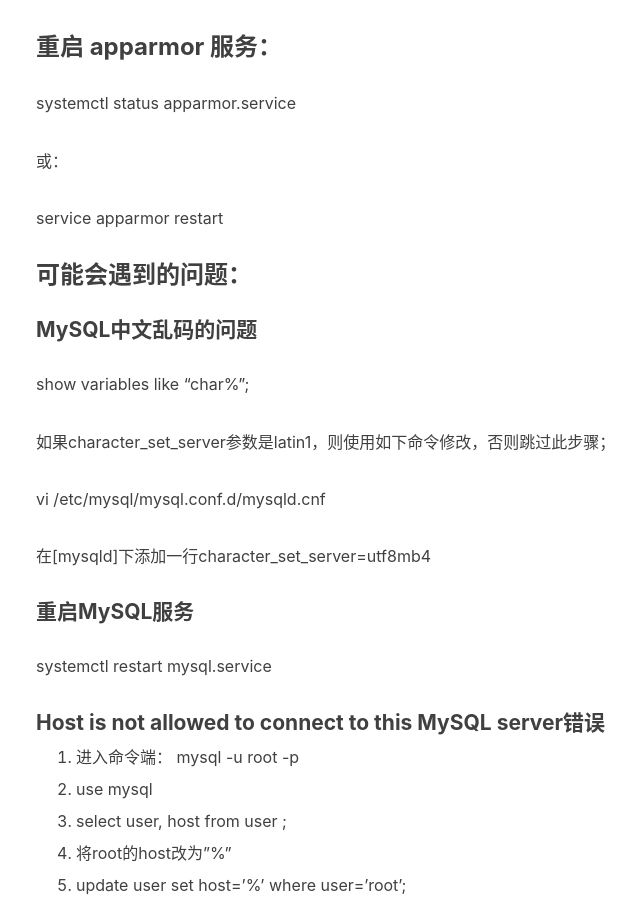
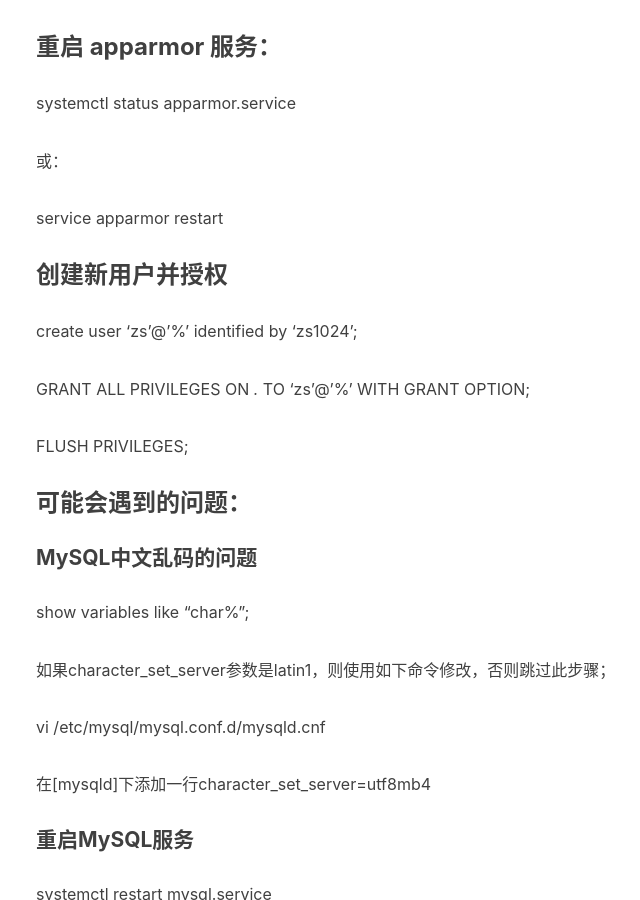
Before and after one commit to crazyZSShuo/crazyZSShuo.github.io, a Jekyll site: the page built from _posts/2023-11-06-ubuntu20.04安装Mysql8.0数据库.md, in a window 1280 px wide and 900 px high, scrolled down 2209 px. Shown: the whole window, without its empty margins (229-869 px from the left). Built offline with Jekyll 4.4.1, drawn with Linux system fonts in a browser that asks for light colours; nearby versions of some CDN libraries; our own code applies the rules of GitHub Pages for plain Markdown files; comment, search, counter and statistics services are not loaded; some of the changed text lies outside the part shown.

Commit message:
Update 2023-11-06-ubuntu20.04安装Mysql8.0数据库.md

```diff
--- a/_posts/2023-11-06-ubuntu20.04安装Mysql8.0数据库.md
+++ b/_posts/2023-11-06-ubuntu20.04安装Mysql8.0数据库.md
@@ -71,6 +71,15 @@ systemctl status apparmor.service
 service apparmor restart
 
 
+### 创建新用户并授权
+
+create user 'zs'@'%' identified by 'zs1024';
+
+GRANT ALL PRIVILEGES ON *.* TO 'zs'@'%' WITH GRANT OPTION;
+
+FLUSH PRIVILEGES;
+
+
 ### 可能会遇到的问题：
 
 #### MySQL中文乱码的问题
```
Also changed, not shown: other parts of _posts/2023-11-06-ubuntu20.04安装Mysql8.0数据库.md (+3 -1 lines).
